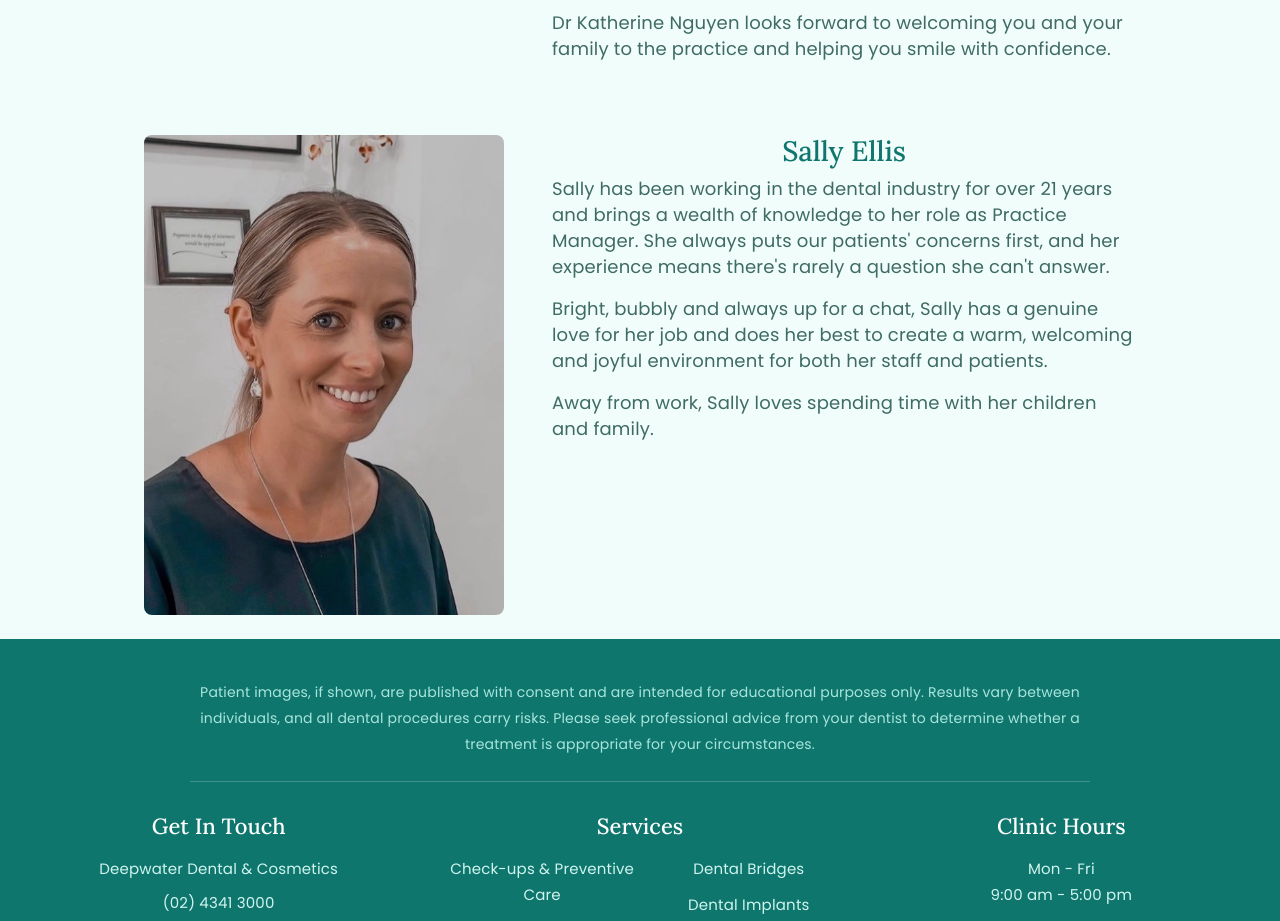
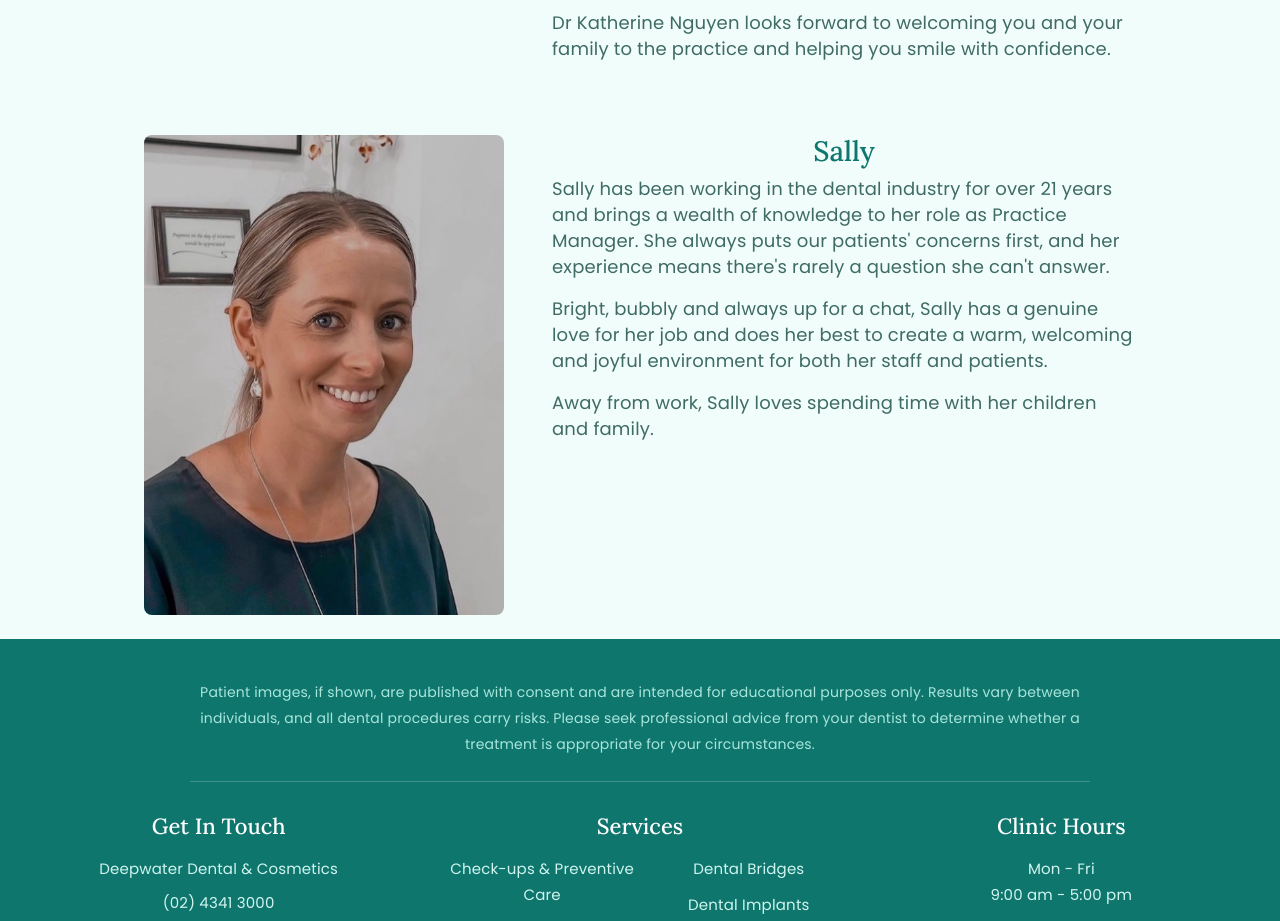
Before and after one commit to katnguyen2301-ops/Deepwater-website, a React (Vite) app: page /about/meet-the-team in a window 1280 px wide. Shown: the part 1480-2401 px from the top of the page. Built offline with nearby package versions, Linux system fonts and the light colour scheme.

Commit message:
Update dentists.js

```diff
--- a/src/data/dentists.js
+++ b/src/data/dentists.js
@@ -30,7 +30,7 @@ const dentists = [
   },
   {
     slug: 'sally-ellis',
-    name: 'Sally Ellis',
+    name: 'Sally',
     title: 'Practice Manager',
     photo: sallyEllisPhoto,
    bio: [
```
